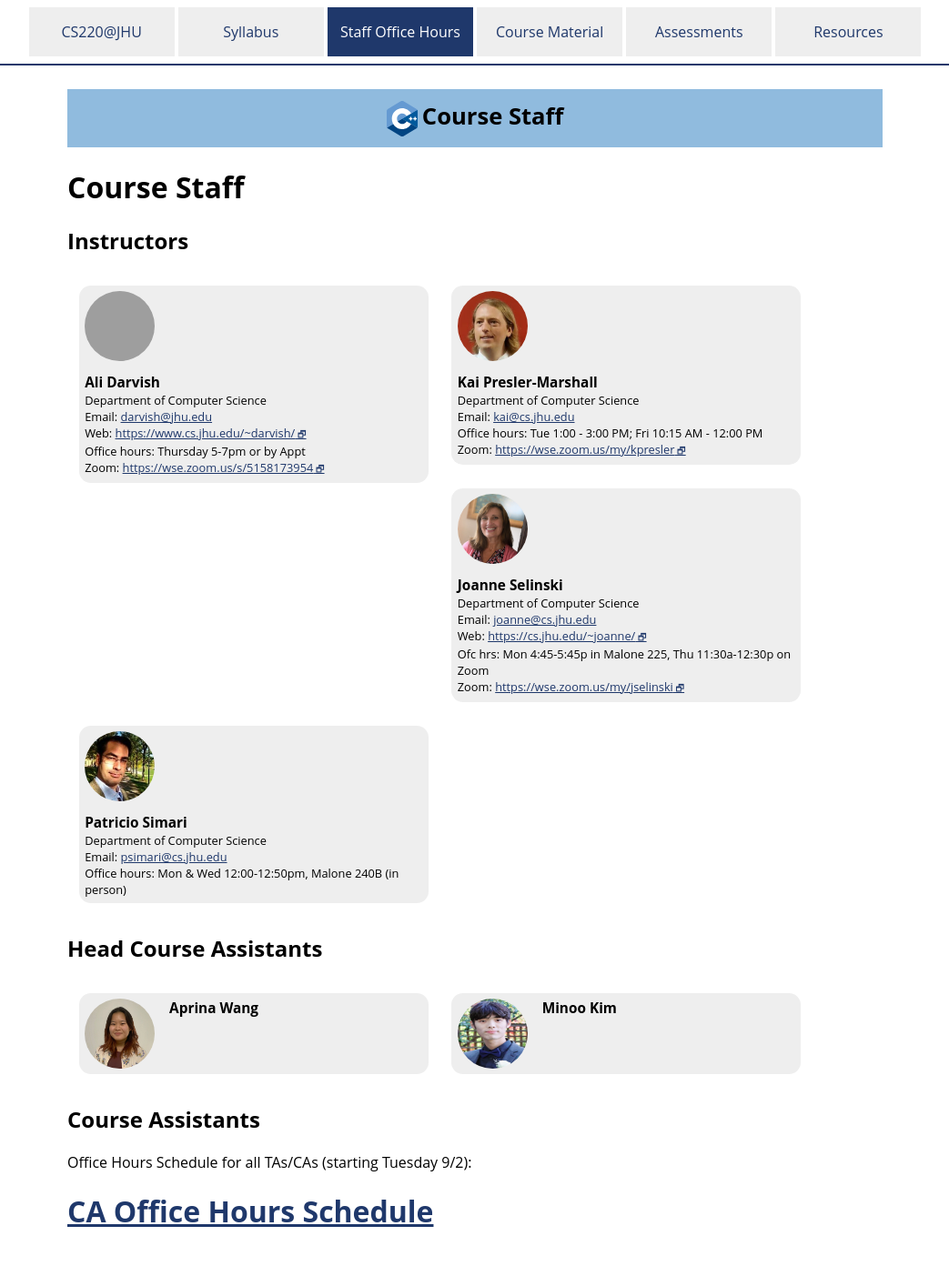
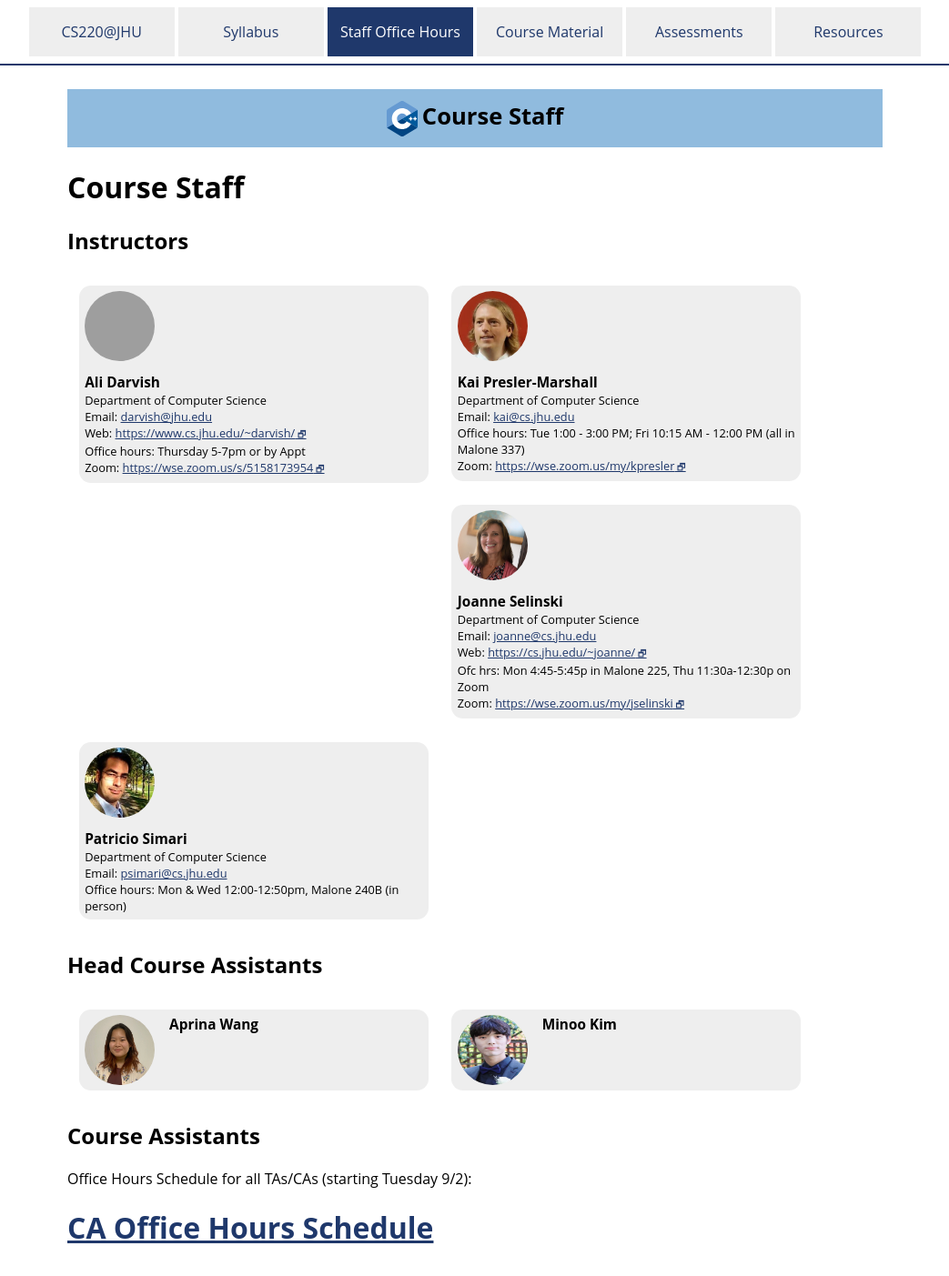
Before and after one commit to jhu-ip/cs220-f24, a Jekyll site: the page built from staff.md, in a window 1280 px wide. Shown: the whole page at 91% size, without its empty margins (118-1161 px from the left). Built offline with Jekyll 4.4.1, drawn with Linux system fonts in a browser that asks for light colours; grey boxes are pictures that could not be loaded.

Commit message:
add note about office hours

```diff
--- a/staff.md
+++ b/staff.md
@@ -28,7 +28,7 @@ show_in_nav: false
     <span class="name_and_role">Kai Presler-Marshall</span><br>
     Department of Computer Science<br>
     Email: <a href="mailto:kai@cs.jhu.edu">kai@cs.jhu.edu</a><br>
-	Office hours: Tue 1:00 - 3:00 PM; Fri 10:15 AM - 12:00 PM<br>
+	Office hours: Tue 1:00 - 3:00 PM; Fri 10:15 AM - 12:00 PM (all in Malone 337)<br>
     Zoom: <a class="external" target="_blank" href="https://wse.zoom.us/my/kpresler">https://wse.zoom.us/my/kpresler</a><br>
     </div>
   </div>
```
